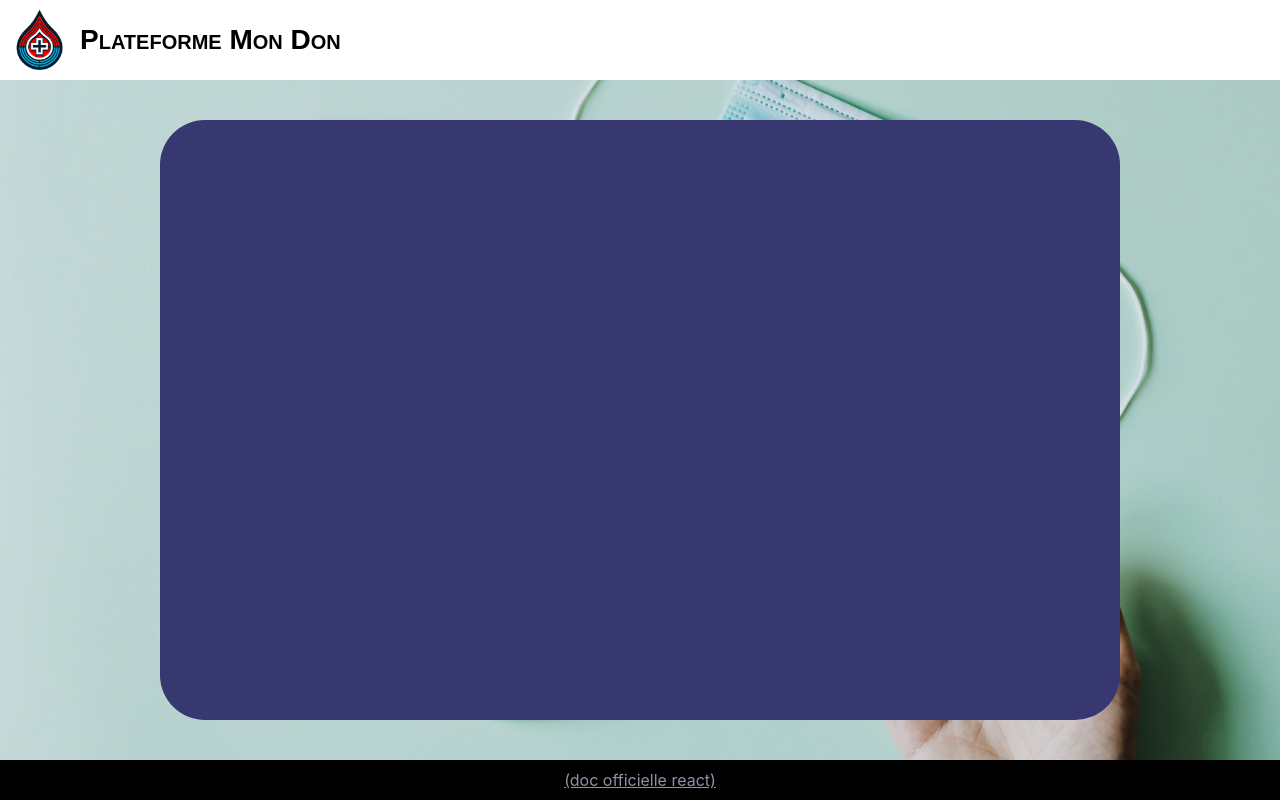
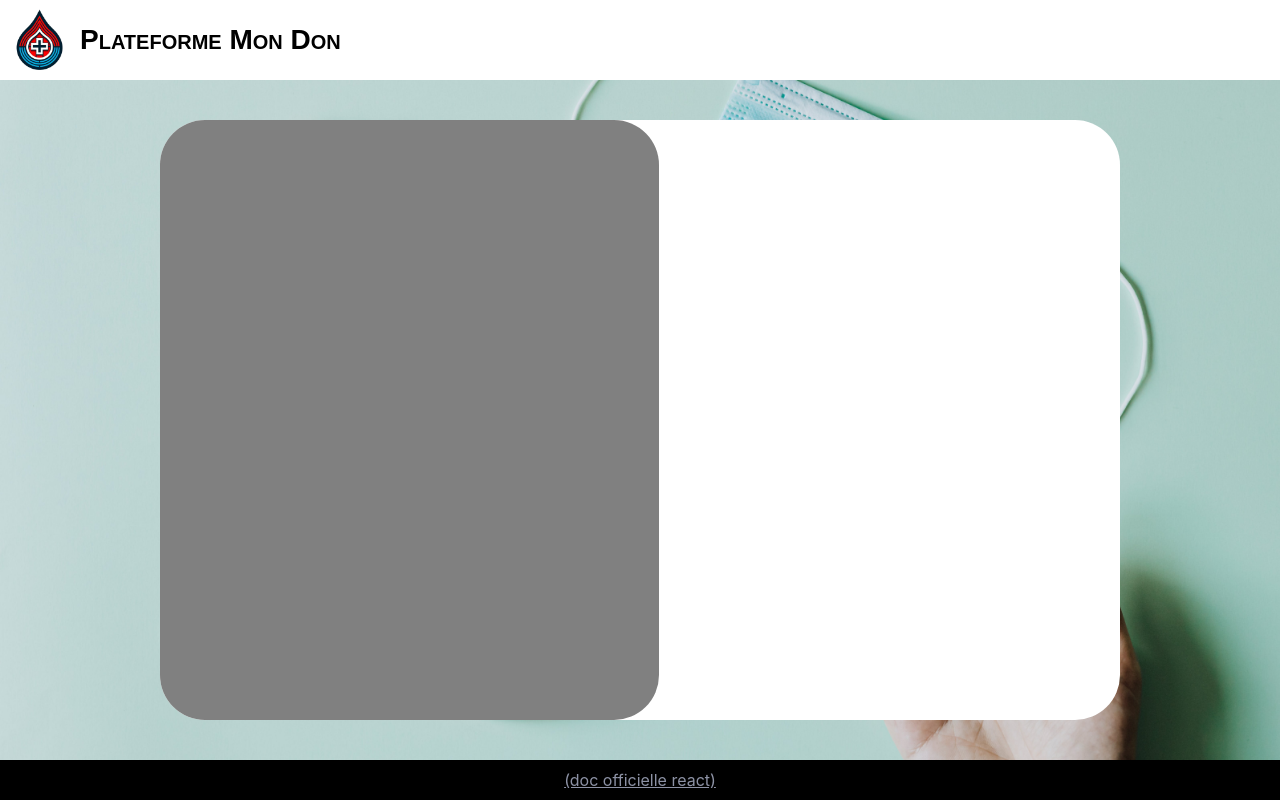
Before and after one commit to Guy0851/don-de-sang, a React (Create React App) app: page / in a window 1280 px wide. Built offline with nearby package versions, Linux system fonts and the light colour scheme.

Commit message:
Mise en place du form principal

```diff
--- a/src/App.css
+++ b/src/App.css
@@ -41,7 +41,9 @@
 }
 
 #MySpace{
-  background-color: rgb(56, 56, 112);
+  background-color: rgb(255, 255, 255);
+  display: flex;
+  flex-direction: row;
   height: 75vh;
   width: 120vh;
   border-radius: 45px;
@@ -50,3 +52,10 @@
 .logo-don-sang{
   width: 10vh;
 }
+
+#patient{
+  width: 52%;
+  height: 100%;
+  background-color: gray;
+  border-radius: 45px;
+}
--- a/src/component/space-component/inside-space-component/patient-space.jsx
+++ b/src/component/space-component/inside-space-component/patient-space.jsx
@@ -3,7 +3,7 @@ import React from 'react';
 function PatientSpace() {
     // Votre logique de rendu ici
     return (
-        <div>
+        <div id='patient'>
 
         </div>
     );
--- a/src/component/space-component/space.jsx
+++ b/src/component/space-component/space.jsx
@@ -1,10 +1,12 @@
 import React from 'react';
-
+import DoctorSpace from './inside-space-component/doctor-space';
+import PatientSpace from './inside-space-component/patient-space'
 function MySpace() {
     // Votre logique de rendu ici
     return (
         <div id='MySpace'>
-
+            <PatientSpace/>
+            <DoctorSpace/>
         </div>
     );
 }
```
